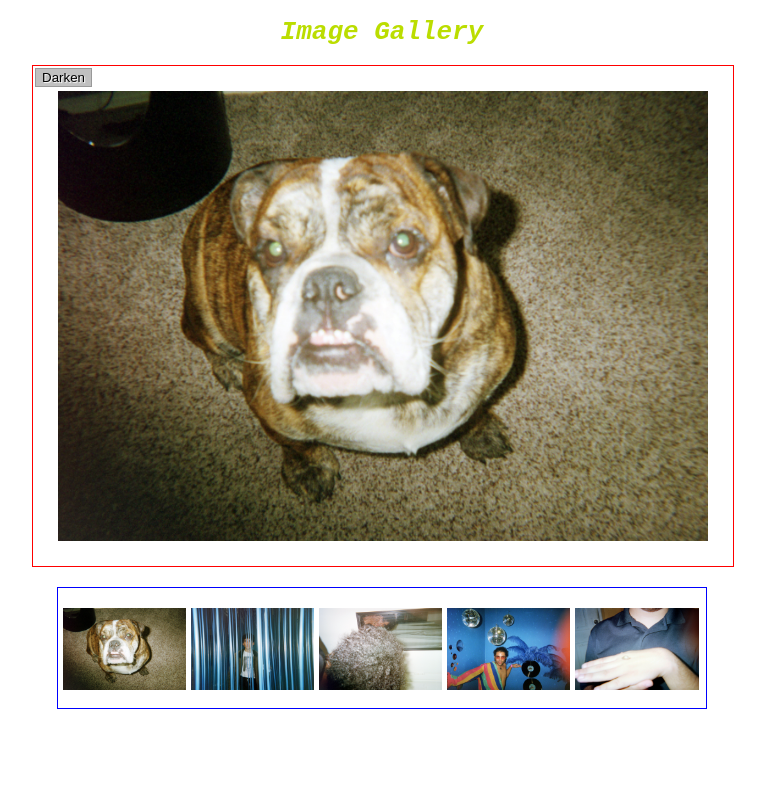
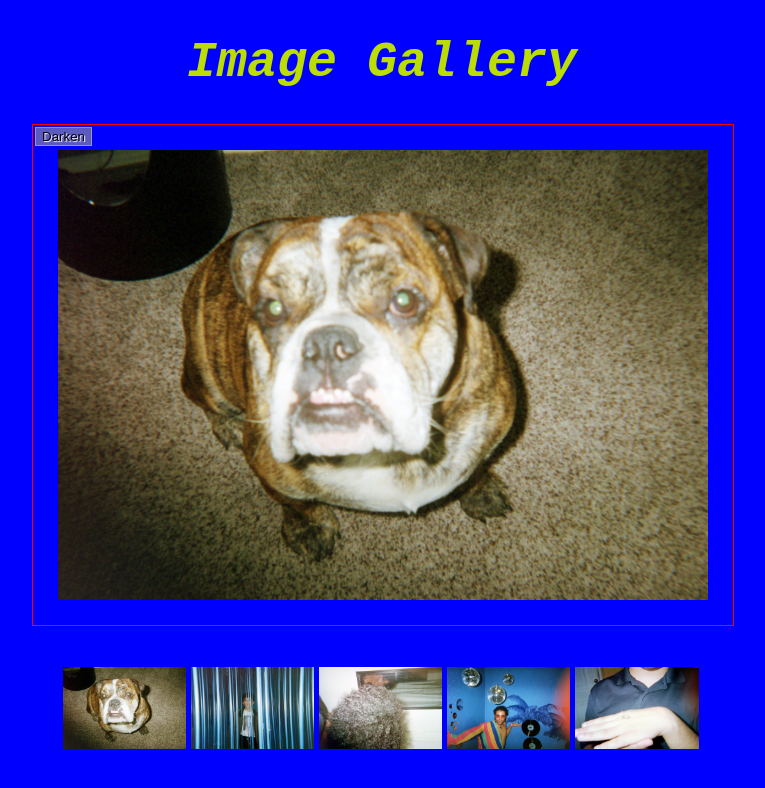
Before and after one commit to roccoml/roccoml.github.io, a plain HTML site: page Assignments/assignment9.html in a window 1280 px wide. Shown: the whole page, without its empty margins (258-1023 px from the left). Drawn offline with Linux system fonts and the light colour scheme.

Commit message:
assignment9 edit

```diff
--- a/css/assignment9.css
+++ b/css/assignment9.css
@@ -4,11 +4,13 @@ h1 {
     color:#BBDD00;
     font-style:italic;
     font-weight: bold;
+    font-size:50px;
   }
 
   body {
     width: 650px;
     margin: 0 auto;
+    background-color:blue;
   }
 
   .full-img {
```
